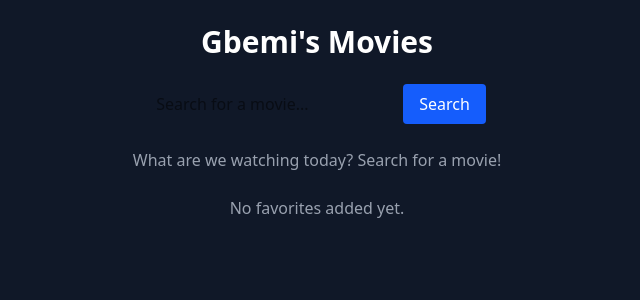
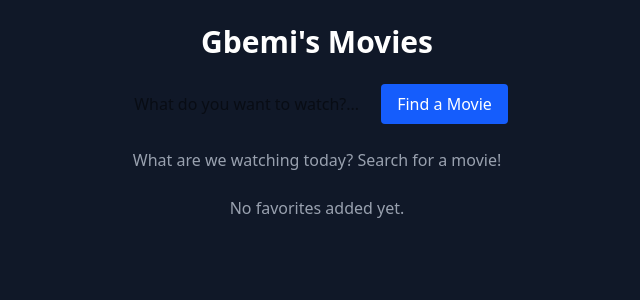
Before and after one commit to Gbemilash/gbemisola-movie-database, a React (Vite) app in the folder movie-database/: page / in a window 1280 px wide. Shown: the top 300 px of the page, without its empty margins (323-963 px from the left). Built offline with nearby package versions, Linux system fonts and the light colour scheme.

Commit message:
I updated my placeholder text and button label for clarity

```diff
--- a/movie-database/src/App.jsx
+++ b/movie-database/src/App.jsx
@@ -79,7 +79,7 @@ function App() {
       <form onSubmit={handleSearch} className="flex justify-center gap-2 mb-5">
         <input
           type="text"
-          placeholder="Search for a movie..."
+          placeholder="What do you want to watch?..."
           value={movieName}
           onChange={(e) => setMovieName(e.target.value)}
           className="p-2 text-black rounded"
@@ -88,7 +88,7 @@ function App() {
           type="submit"
           className="bg-blue-600 px-4 py-2 rounded hover:bg-blue-700"
         >
-          Search
+          Find a Movie
         </button>
       </form>
 
```
